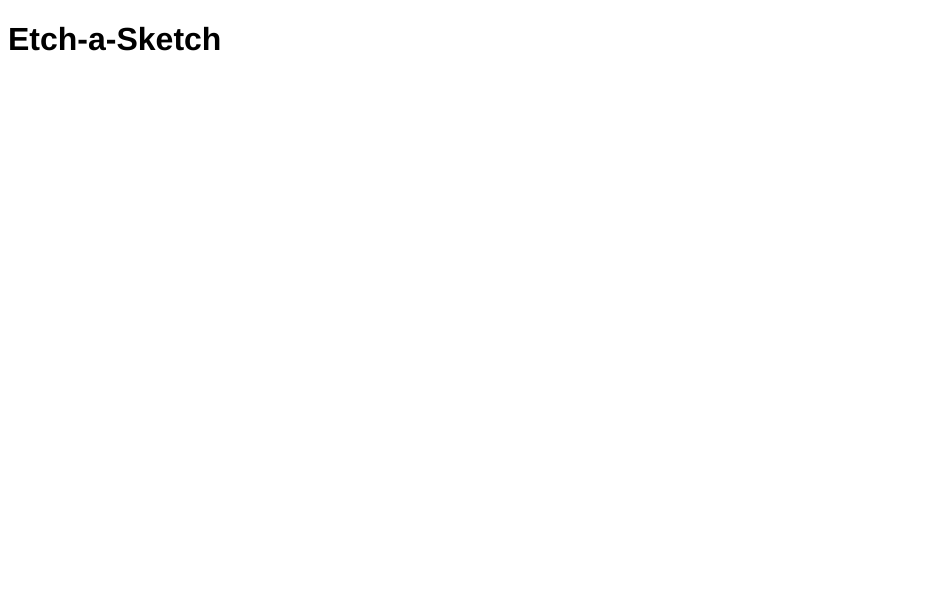
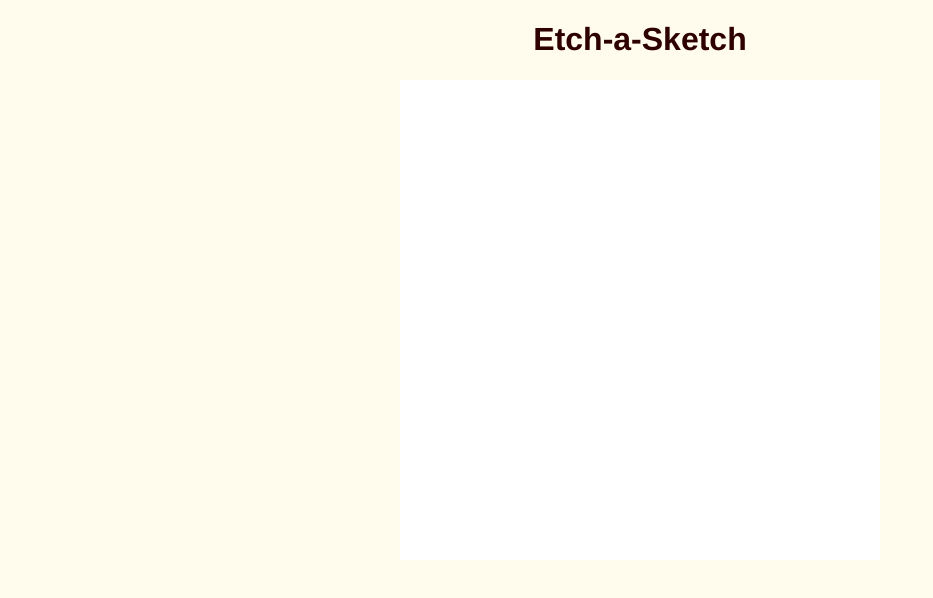
Before and after one commit to Kessius00/etch-a-sketch, a plain HTML site: page index.html in a window 1280 px wide. Shown: the whole page, without its empty margins (0-933 px from the left). Drawn offline with Linux system fonts and the light colour scheme.

Commit message:
add eventListener and func row(). Also add minimum styles

```diff
--- a/script.js
+++ b/script.js
@@ -0,0 +1,26 @@
+function row(){
+    for (let i=0; i<16; i++){
+        const row = document.createElement('div');
+        row.classList.toggle('row');
+        document.body.appendChild(row);
+        for (let i=0; i<16; i++){
+            const divBox = document.createElement('div');
+            divBox.classList.toggle('box');
+            row.appendChild(divBox);
+        };
+    };
+};
+
+row();
+const boxes = document.querySelectorAll('.box');
+
+// console.log(boxes)
+
+boxes.forEach( (box) => {
+    box.addEventListener('mouseover', () => {
+        box.classList.toggle('boxhovered');
+    });
+    box.addEventListener('mouseout', () => {
+        box.classList.toggle('boxhovered');
+    });
+});
--- a/styles.css
+++ b/styles.css
@@ -1,3 +1,25 @@
 body{
     font-family: 'Helvetica Neue', sans-serif;
+    background-color: rgb(255, 251, 237);
+    text-align: center;
+    color: rgb(46, 0, 0);
 }
+
+.row{
+    height: 30px;
+    width: auto;
+    display: flex;
+    flex-flow: row nowrap;
+    justify-content: center;
+}
+
+
+.box{
+    height: auto;
+    width: 30px;
+    background-color: white;
+}
+
+.boxhovered{
+    background-color: rgb(18, 18, 12);
+}
```
Also changed, not shown: 1 other file.
